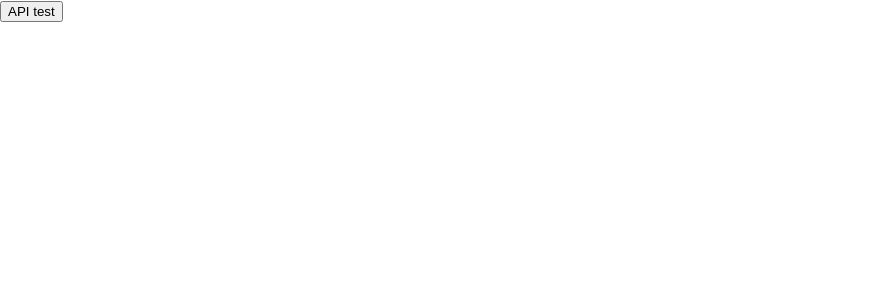
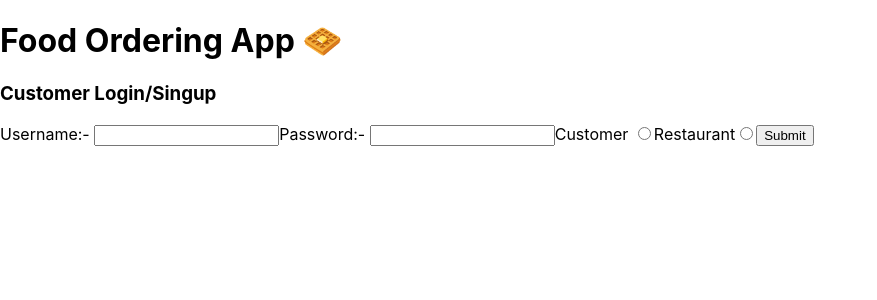
Before and after one commit to rockingatgithub/cn-feb-prof-food-app-client, a React (Create React App) app: page / in a window 1280 px wide. Shown: the top 300 px of the page, without its empty margins (0-877 px from the left). Built offline with nearby package versions, Linux system fonts and the light colour scheme.

Commit message:
Added login form for customer

```diff
--- a/src/App.js
+++ /dev/null
@@ -1,18 +0,0 @@
-import React from 'react';
-
-function App(props) {
-
-  const fetchCall = () => {
-    fetch('http://localhost:8000/test')
-  }
-
-  return (
-    <div>
-
-      <button onClick={fetchCall} >API test</button>
-
-    </div>
-  );
-}
-
-export default App;
--- /dev/null
+++ b/src/components/App.js
@@ -0,0 +1,15 @@
+import React, { Component } from 'react';
+import UserForm from './UserForm';
+
+class App extends Component {
+  render() {
+    return (
+      <div>
+        <h1>Food Ordering App 🧇</h1>
+        <UserForm/>
+      </div>
+    );
+  }
+}
+
+export default App;
--- /dev/null
+++ b/src/components/UserForm.jsx
@@ -0,0 +1,78 @@
+import React, { Component } from 'react';
+
+class UserForm extends Component {
+
+    constructor(props) {
+        super(props);
+
+        this.state = {
+            username: '',
+            password: '',
+            userType: ''
+        }
+    }
+
+    usernameHandler = (event) => {
+        this.setState({
+            username: event.target.value
+        })
+    }
+
+    passwordHandler = (event) => {
+        this.setState({
+            password: event.target.value
+        })
+    }
+
+    submitHandler = async (event) => {
+
+        event.preventDefault()
+        const { username, password } =  this.state
+        const user = {
+            username: username,
+            password: password
+        }
+
+        let res = await fetch('http://localhost:8000/cust/signup', {
+            method: 'POST',
+            body: JSON.stringify(user),
+            headers: {
+                'Content-Type': 'application/json'
+            }
+        })
+
+        let parsedRes = await res.json()
+        console.log("The user", parsedRes)
+    }
+
+    userTypeHandler = (event) => {
+
+        this.setState({
+            userType: event.target.value
+        })
+
+    }
+
+
+    render() {
+
+        const { username, password } =  this.state
+
+        return (
+            <div>
+                <h3> Customer Login/Singup </h3>
+                <form onSubmit={this.submitHandler}>
+                    Username:- <input type="text" value={username} onChange={this.usernameHandler}  />
+                    Password:- <input type="password" value={password} onChange={this.passwordHandler} />
+                    Customer <input type="radio" name="type" value="Customer" onChange={this.userTypeHandler} />
+                    Restaurant<input type="radio" name="type" value="Restaurant" onChange={this.userTypeHandler} />
+
+                    <button type='submit' > Submit </button>
+                </form>
+
+            </div>
+        );
+    }
+}
+
+export default UserForm;
--- a/src/index.js
+++ b/src/index.js
@@ -1,7 +1,7 @@
 import React from 'react';
 import ReactDOM from 'react-dom/client';
 import './index.css';
-import App from './App';
+import App from './components/App';
 
 
 const root = ReactDOM.createRoot(document.getElementById('root'));
```
